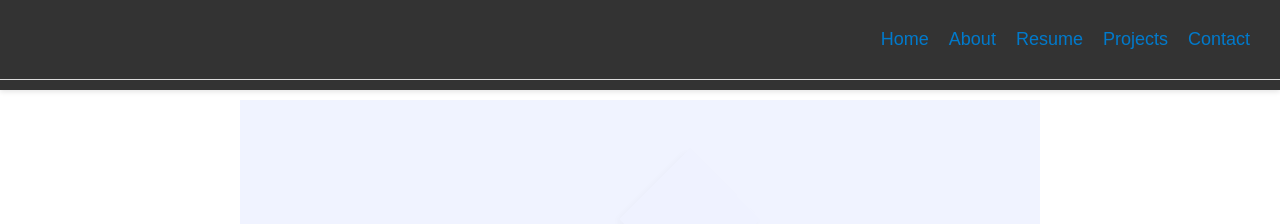
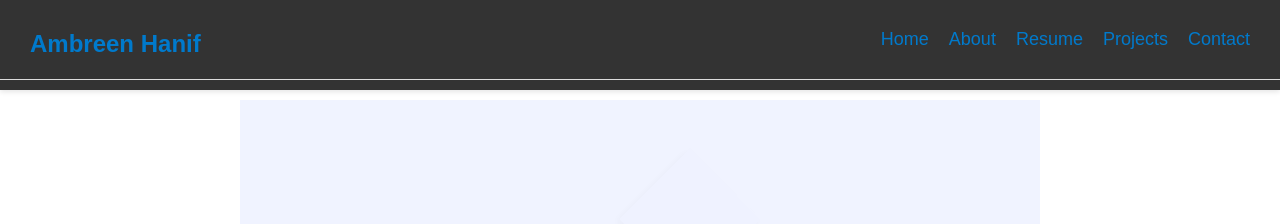
Before and after one commit to umberH/umberH.github.io, a Jekyll site: the page built from index.markdown, in a window 1280 px wide. Shown: the top 224 px of the page. Built offline with Jekyll 4.4.1, drawn with Linux system fonts in a browser that asks for light colours.

```diff
--- a/_layouts/default.html
+++ b/_layouts/default.html
@@ -13,7 +13,7 @@
   <header class="sticky-header">
   <div class="header-container">
      <div class="header-left">
-        <h1><a href="{{ '/' | relative_url }}">{{site.author}}</a></h1>
+        <h1><a href="{{ '/' | relative_url }}">{{ site.title }}</a></h1>
       </div>
       <div class="header-right">
 
```
